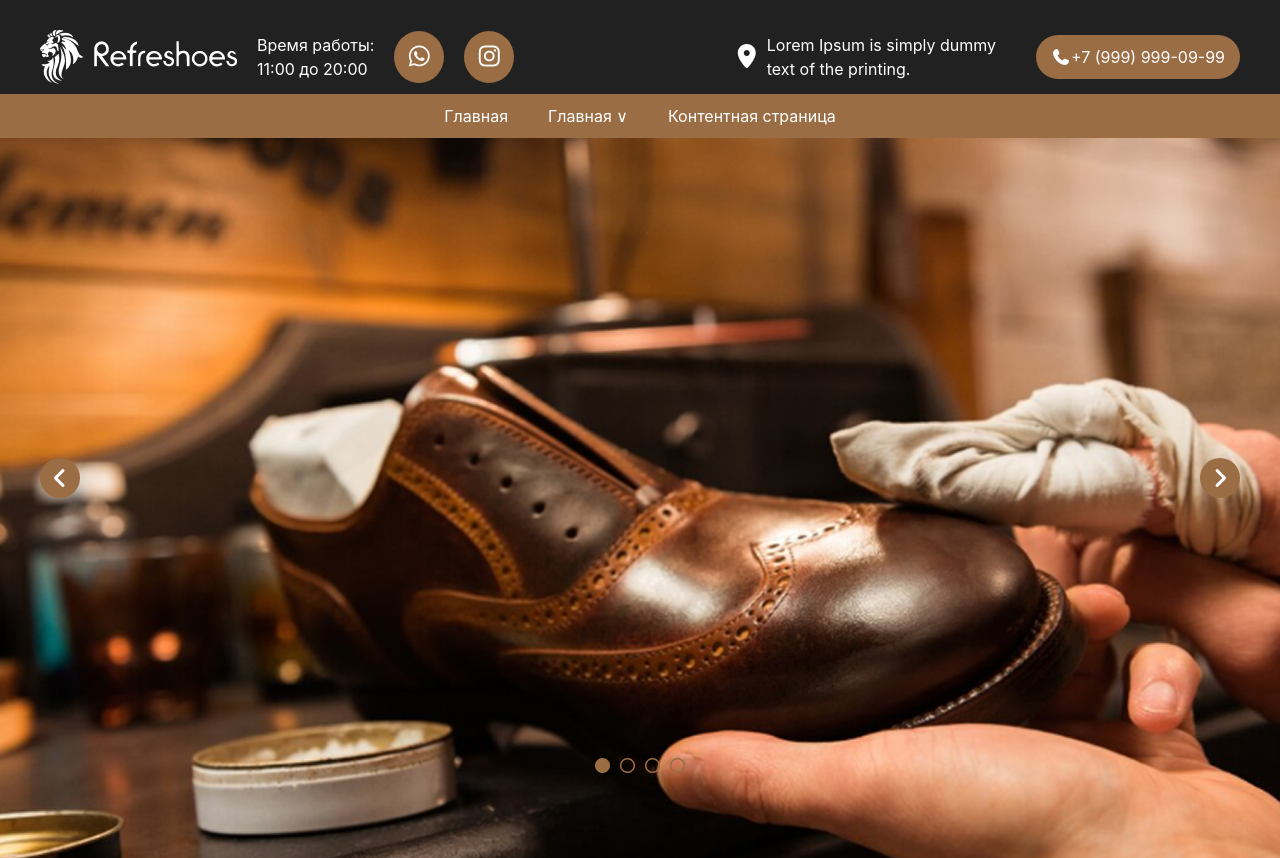
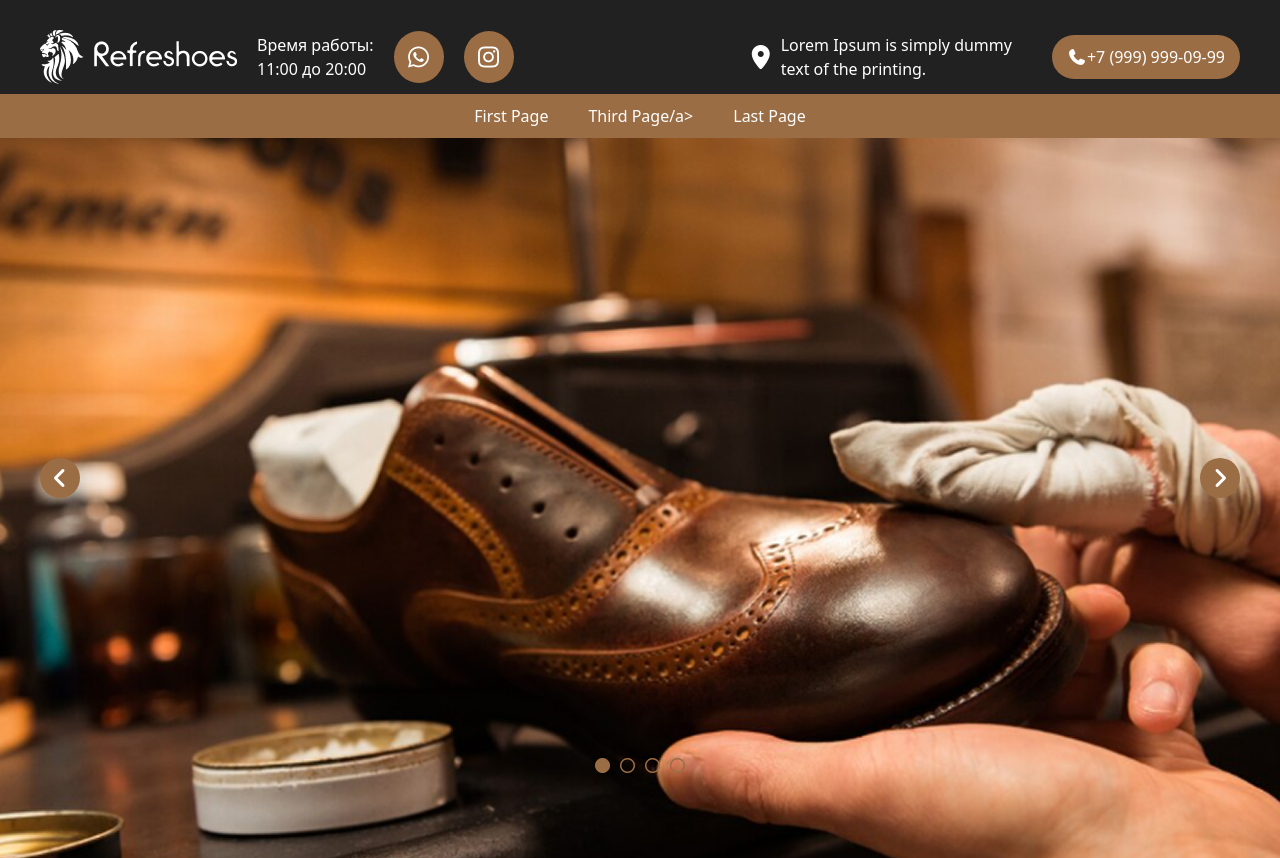
Before and after one commit to MuhammadzodaYunus/Third-Branch-HW, a website: page src/second-page/index.html in a window 1280 px wide. Shown: the top 858 px of the page. Drawn offline with nearby package versions, Linux system fonts and the light colour scheme; files that its build step writes are made by us from their sources; files whose address does not match are found by name.

Commit message:
last version

```diff
--- a/index.html
+++ b/index.html
@@ -43,9 +43,9 @@
         <nav class="bg-[#9B6D44] w-full p-[10px] mt-[10px]">
             <div class="max-w-[1200px] m-auto text-white">
                 <div class="flex items-center justify-center gap-10">
-                    <a href="./src/second-page/index.html">Главная</a>
-                    <a href="./src/second-page/index.html">Главная ∨</a>
-                    <a href="./src/second-page/index.html">Контентная страница</a>
+                    <a href="./src/second-page/index.html">Second Page</a>
+                    <a href="./src/third-page/index.html">Third Page</a>
+                    <a href="./src/last-page/index.html">Last Page</a>
                 </div>
             </div>
         </nav>
@@ -239,7 +239,8 @@
 
         <div class="bg-2 mt-[100px]">
             <div class="max-w-[1200px] m-auto">
-                <div class="lg:w-[30%] w-[80%] p-[20px] bg-[#00000099] rounded-[20px]  border-1 border-white relative top-30">
+                <div
+                    class="lg:w-[30%] w-[80%] p-[20px] bg-[#00000099] rounded-[20px]  border-1 border-white relative top-30">
                     <h2 class="text-5xl font-bold text-white">Адреса</h2>
                     <p class="mt-[20px] text-white">Lorem Ipsum is simply dummy text of the printing and typesetting
                         industry. Lorem Ipsum has been
--- a/src/last-page/index.html
+++ b/src/last-page/index.html
@@ -43,9 +43,9 @@
         <nav class="bg-[#9B6D44] w-full p-[10px] mt-[10px]">
             <div class="max-w-[1200px] m-auto text-white">
                 <div class="flex items-center justify-center gap-10">
-                    <a href="">Главная</a>
-                    <a href="">Главная ∨</a>
-                    <a href="">Контентная страница</a>
+                    <a href="../../index.html">First Page</a>
+                    <a href="../second-page/index.html">Second Page</a>
+                    <a href="../third-page/index.html">Third Page</a>
                 </div>
             </div>
         </nav>
@@ -231,7 +231,8 @@
 
         <div class="bg-2 mt-[100px]">
             <div class="max-w-[1200px] m-auto">
-                <div class="lg:w-[30%] w-[80%] p-[20px] bg-[#00000099] rounded-[20px]  border-1 border-white relative top-30">
+                <div
+                    class="lg:w-[30%] w-[80%] p-[20px] bg-[#00000099] rounded-[20px]  border-1 border-white relative top-30">
                     <h2 class="text-5xl font-bold text-white">Адреса</h2>
                     <p class="mt-[20px] text-white">Lorem Ipsum is simply dummy text of the printing and typesetting
                         industry. Lorem Ipsum has been
@@ -244,7 +245,7 @@
         </div>
     </article>
 
-     <footer class="bg-black py-[50px]">
+    <footer class="bg-black py-[50px]">
         <div class="max-w-[1200px] m-auto flex
                 lg:flex-row flex-col
                 justify-between items-start
--- a/src/second-page/index.html
+++ b/src/second-page/index.html
@@ -43,9 +43,9 @@
         <nav class="bg-[#9B6D44] w-full p-[10px] mt-[10px]">
             <div class="max-w-[1200px] m-auto text-white">
                 <div class="flex items-center justify-center gap-10">
-                    <a href="../third-page/index.html">Главная</a>
-                    <a href="../third-page/index.html">Главная ∨</a>
-                    <a href="../third-page/index.html">Контентная страница</a>
+                    <a href="../../index.html">First Page</a>
+                    <a href="../third-page/index.html">Third Page/a>
+                    <a href="../last-page/index.html">Last Page</a>
                 </div>
             </div>
         </nav>
--- a/src/third-page/index.html
+++ b/src/third-page/index.html
@@ -43,9 +43,9 @@
         <nav class="bg-[#9B6D44] w-full p-[10px] mt-[10px]">
             <div class="max-w-[1200px] m-auto text-white">
                 <div class="flex items-center justify-center gap-10">
-                    <a href="../last-page/index.html">Главная</a>
-                    <a href="../last-page/index.html">Главная ∨</a>
-                    <a href="../last-page/index.html">Контентная страница</a>
+                    <a href="../../index.html">First Page</a>
+                    <a href="../second-page/index.html">Second Page</a>
+                    <a href="../last-page/index.html">Last Page</a>
                 </div>
             </div>
         </nav>
@@ -167,7 +167,8 @@
     <article>
         <div class="bg-2 mt-[100px]">
             <div class="max-w-[1200px] m-auto">
-                <div class="lg:w-[30%] w-[80%] p-[20px] bg-[#00000099] rounded-[20px]  border-1 border-white relative top-30">
+                <div
+                    class="lg:w-[30%] w-[80%] p-[20px] bg-[#00000099] rounded-[20px]  border-1 border-white relative top-30">
                     <h2 class="text-5xl font-bold text-white">Адреса</h2>
                     <p class="mt-[20px] text-white">Lorem Ipsum is simply dummy text of the printing and typesetting
                         industry. Lorem Ipsum has been
```
Also changed, not shown: src/output.css (added), 1 other file.
